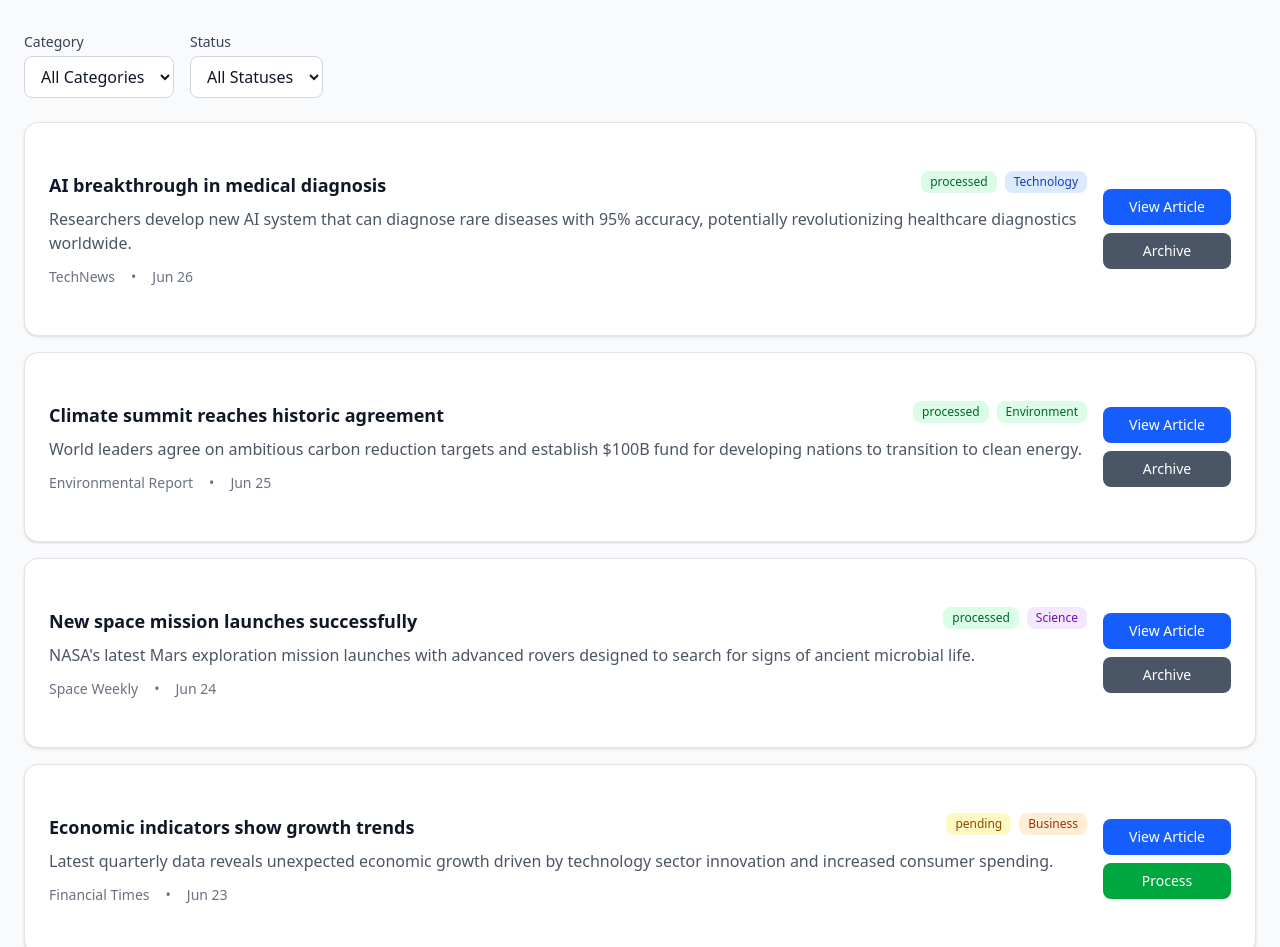
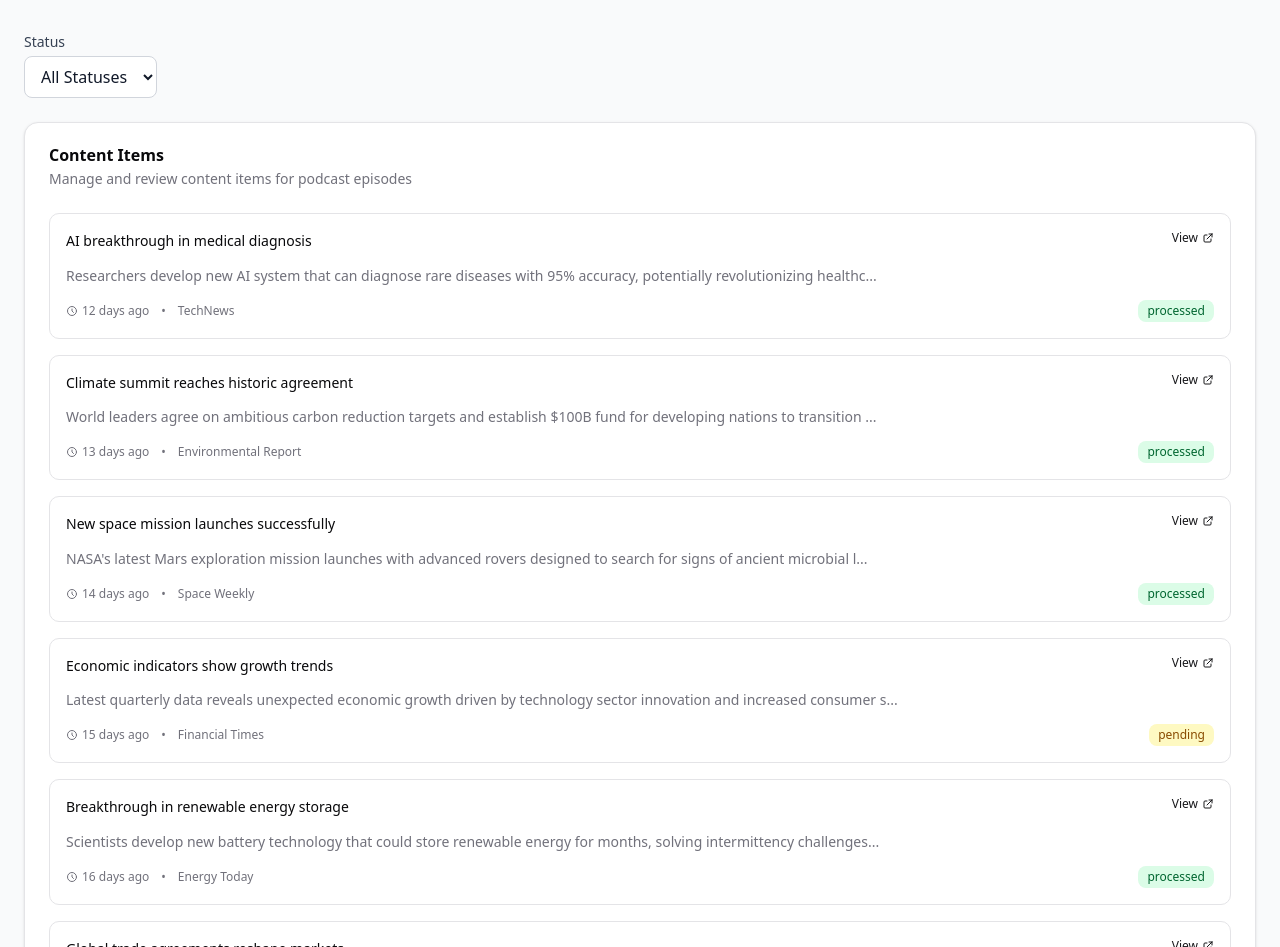
Before and after one commit to wmeints/agenttalks, a SvelteKit app in the folder apps/dashboard/: page /content in a window 1280 px wide. Shown: the part 165-1112 px from the top of the page. Built offline with nearby package versions, Linux system fonts and the light colour scheme.

Commit message:
Add improved layout for the content page

```diff
--- a/apps/dashboard/src/routes/content/+page.svelte
+++ b/apps/dashboard/src/routes/content/+page.svelte
@@ -10,7 +10,6 @@
 			summary: "Researchers develop new AI system that can diagnose rare diseases with 95% accuracy, potentially revolutionizing healthcare diagnostics worldwide.",
 			url: "https://technews.com/ai-medical-breakthrough",
 			source: "TechNews",
-			category: "Technology",
 			date: new Date('2025-06-26'),
 			status: "processed"
 		},
@@ -20,7 +19,6 @@
 			summary: "World leaders agree on ambitious carbon reduction targets and establish $100B fund for developing nations to transition to clean energy.",
 			url: "https://enviro-report.com/climate-summit-agreement",
 			source: "Environmental Report",
-			category: "Environment",
 			date: new Date('2025-06-25'),
 			status: "processed"
 		},
@@ -30,7 +28,6 @@
 			summary: "NASA's latest Mars exploration mission launches with advanced rovers designed to search for signs of ancient microbial life.",
 			url: "https://spaceweekly.com/mars-mission-launch",
 			source: "Space Weekly",
-			category: "Science",
 			date: new Date('2025-06-24'),
 			status: "processed"
 		},
@@ -40,7 +37,6 @@
 			summary: "Latest quarterly data reveals unexpected economic growth driven by technology sector innovation and increased consumer spending.",
 			url: "https://financialtimes.com/economic-growth-trends",
 			source: "Financial Times",
-			category: "Business",
 			date: new Date('2025-06-23'),
 			status: "pending"
 		},
@@ -50,7 +46,6 @@
 			summary: "Scientists develop new battery technology that could store renewable energy for months, solving intermittency challenges.",
 			url: "https://energytoday.com/battery-breakthrough",
 			source: "Energy Today",
-			category: "Technology",
 			date: new Date('2025-06-22'),
 			status: "processed"
 		},
@@ -60,7 +55,6 @@
 			summary: "New international trade partnerships emerge as countries adapt to changing economic landscapes and digital commerce growth.",
 			url: "https://tradereport.com/global-agreements",
 			source: "Trade Report",
-			category: "Business",
 			date: new Date('2025-06-21'),
 			status: "archived"
 		}
@@ -73,6 +67,23 @@
 		});
 	}
 
+	// Function to get relative date (like on homepage)
+	function getRelativeDate(date: Date) {
+		const now = new Date();
+		const diffTime = Math.abs(now.getTime() - date.getTime());
+		const diffDays = Math.ceil(diffTime / (1000 * 60 * 60 * 24));
+
+		if (diffDays === 1) return 'Today';
+		if (diffDays === 2) return 'Yesterday';
+		return `${diffDays - 1} days ago`;
+	}
+
+	// Function to truncate text
+	function truncateText(text: string, maxLength: number = 120) {
+		if (text.length <= maxLength) return text;
+		return text.substring(0, maxLength) + '...';
+	}
+
 	function getStatusColor(status: string) {
 		switch (status) {
 			case 'processed': return 'bg-green-100 text-green-800 dark:bg-green-900 dark:text-green-300';
@@ -82,27 +93,45 @@
 		}
 	}
 
-	function getCategoryColor(category: string) {
-		switch (category) {
-			case 'Technology': return 'bg-blue-100 text-blue-800 dark:bg-blue-900 dark:text-blue-300';
-			case 'Environment': return 'bg-green-100 text-green-800 dark:bg-green-900 dark:text-green-300';
-			case 'Science': return 'bg-purple-100 text-purple-800 dark:bg-purple-900 dark:text-purple-300';
-			case 'Business': return 'bg-orange-100 text-orange-800 dark:bg-orange-900 dark:text-orange-300';
-			default: return 'bg-gray-100 text-gray-800 dark:bg-gray-900 dark:text-gray-300';
+	let selectedStatus = 'all';
+	let currentPage = 1;
+	const itemsPerPage = 10;
+
+	$: filteredItems = contentItems.filter(item => {
+		const statusMatch = selectedStatus === 'all' || item.status === selectedStatus;
+		return statusMatch;
+	});
+
+	$: statuses = [...new Set(contentItems.map(item => item.status))];
+
+	$: totalPages = Math.ceil(filteredItems.length / itemsPerPage);
+	$: paginatedItems = filteredItems.slice(
+		(currentPage - 1) * itemsPerPage,
+		currentPage * itemsPerPage
+	);
+
+	// Reset to first page when filter changes
+	$: if (selectedStatus) {
+		currentPage = 1;
+	}
+
+	function goToPage(page: number) {
+		if (page >= 1 && page <= totalPages) {
+			currentPage = page;
 		}
 	}
 
-	let selectedCategory = 'all';
-	let selectedStatus = 'all';
+	function nextPage() {
+		if (currentPage < totalPages) {
+			currentPage++;
+		}
+	}
 
-	$: filteredItems = contentItems.filter(item => {
-		const categoryMatch = selectedCategory === 'all' || item.category === selectedCategory;
-		const statusMatch = selectedStatus === 'all' || item.status === selectedStatus;
-		return categoryMatch && statusMatch;
-	});
-
-	$: categories = [...new Set(contentItems.map(item => item.category))];
-	$: statuses = [...new Set(contentItems.map(item => item.status))];
+	function previousPage() {
+		if (currentPage > 1) {
+			currentPage--;
+		}
+	}
 </script>
 
 <svelte:head>
@@ -118,20 +147,6 @@
 	<!-- Filters -->
 	<div class="mb-6 flex flex-col sm:flex-row gap-4">
 		<div class="flex flex-col">
-			<label for="category" class="text-sm font-medium text-gray-700 dark:text-gray-300 mb-1">Category</label>
-			<select
-				id="category"
-				bind:value={selectedCategory}
-				class="px-3 py-2 border border-gray-300 dark:border-gray-600 rounded-md bg-white dark:bg-gray-800 text-gray-900 dark:text-gray-100"
-			>
-				<option value="all">All Categories</option>
-				{#each categories as category}
-					<option value={category}>{category}</option>
-				{/each}
-			</select>
-		</div>
-
-		<div class="flex flex-col">
 			<label for="status" class="text-sm font-medium text-gray-700 dark:text-gray-300 mb-1">Status</label>
 			<select
 				id="status"
@@ -146,65 +161,117 @@
 		</div>
 	</div>
 
-	<!-- Content Items Grid -->
+	<!-- Content Items List -->
+	<Card>
+		<CardHeader>
+			<CardTitle>Content Items</CardTitle>
+			<CardDescription>
+				Manage and review content items for podcast episodes
+			</CardDescription>
+		</CardHeader>
+		<CardContent>
 			<div class="space-y-4">
-		{#each filteredItems as item}
-			<Card class="hover:shadow-lg transition-shadow duration-200">
-				<CardContent class="p-6">
-					<div class="flex flex-col lg:flex-row lg:items-center lg:justify-between gap-4">
-						<div class="flex-1">
-							<div class="flex items-start justify-between mb-2">
-								<h3 class="text-lg font-semibold text-gray-900 dark:text-white">
-									{item.title}
-								</h3>
-								<div class="flex gap-2 ml-4">
+				{#each paginatedItems as item (item.id)}
+					<div class="p-4 border rounded-lg hover:bg-muted/50 transition-colors">
+						<div class="space-y-3">
+							<!-- Title and URL -->
+							<div class="flex items-start justify-between">
+								<h4 class="font-medium text-sm leading-relaxed flex-1 pr-4">{item.title}</h4>
+								<a
+									href={item.url}
+									target="_blank"
+									rel="noopener noreferrer"
+									class="text-primary hover:underline text-xs flex items-center space-x-1 flex-shrink-0"
+								>
+									<span>View</span>
+									<svg class="w-3 h-3" fill="none" stroke="currentColor" viewBox="0 0 24 24">
+										<path stroke-linecap="round" stroke-linejoin="round" stroke-width="2" d="M10 6H6a2 2 0 00-2 2v10a2 2 0 002 2h10a2 2 0 002-2v-4M14 4h6m0 0v6m0-6L10 14"></path>
+									</svg>
+								</a>
+							</div>
+
+							<!-- Summary -->
+							<p class="text-sm text-muted-foreground leading-relaxed">
+								{truncateText(item.summary)}
+							</p>
+
+							<!-- Metadata row -->
+							<div class="flex items-center justify-between text-xs text-muted-foreground">
+								<div class="flex items-center space-x-3">
+									<span class="flex items-center space-x-1">
+										<svg class="w-3 h-3" fill="none" stroke="currentColor" viewBox="0 0 24 24">
+											<path stroke-linecap="round" stroke-linejoin="round" stroke-width="2" d="M12 8v4l3 3m6-3a9 9 0 11-18 0 9 9 0 0118 0z"></path>
+										</svg>
+										<span>{getRelativeDate(item.date)}</span>
+									</span>
+									<span>•</span>
+									<span>{item.source}</span>
+								</div>
+								<div class="flex items-center space-x-2">
 									<Badge class={getStatusColor(item.status)}>
 										{item.status}
 									</Badge>
-									<Badge class={getCategoryColor(item.category)}>
-										{item.category}
-									</Badge>
 								</div>
 							</div>
-							<p class="text-gray-600 dark:text-gray-400 mb-3 line-clamp-2">
-								{item.summary}
-							</p>
-							<div class="flex items-center gap-4 text-sm text-gray-500 dark:text-gray-400">
-								<span>{item.source}</span>
-								<span>•</span>
-								<span>{formatDate(item.date)}</span>
 						</div>
 					</div>
-						<div class="flex gap-2 lg:flex-col lg:w-32">
-							<button class="flex-1 lg:flex-none bg-blue-600 hover:bg-blue-700 text-white px-4 py-2 rounded-md text-sm font-medium transition-colors duration-200">
-								View Article
-							</button>
-							{#if item.status === 'pending'}
-								<button class="flex-1 lg:flex-none bg-green-600 hover:bg-green-700 text-white px-4 py-2 rounded-md text-sm font-medium transition-colors duration-200">
-									Process
-								</button>
-							{:else if item.status === 'processed'}
-								<button class="flex-1 lg:flex-none bg-gray-600 hover:bg-gray-700 text-white px-4 py-2 rounded-md text-sm font-medium transition-colors duration-200">
-									Archive
-								</button>
-							{/if}
-						</div>
-					</div>
-				</CardContent>
-			</Card>
 				{/each}
 			</div>
 
 			{#if filteredItems.length === 0}
-		<div class="text-center py-12">
-			<p class="text-gray-500 dark:text-gray-400 text-lg">No content items found matching your filters.</p>
+				<div class="text-center py-8 text-muted-foreground">
+					<svg class="w-12 h-12 mx-auto mb-4 opacity-50" fill="none" stroke="currentColor" viewBox="0 0 24 24">
+						<path stroke-linecap="round" stroke-linejoin="round" stroke-width="2" d="M9 12h6m-6 4h6m2 5H7a2 2 0 01-2-2V5a2 2 0 012-2h5.586a1 1 0 01.707.293l5.414 5.414a1 1 0 01.293.707V19a2 2 0 01-2 2z"></path>
+					</svg>
+					<p class="text-sm">No content items found matching your filters</p>
+					<p class="text-xs mt-1">Try adjusting your filter criteria</p>
+				</div>
+			{:else}
+				<!-- Pagination Controls -->
+				<div class="mt-6 pt-4 border-t">
+					<div class="flex items-center justify-between">
+						<p class="text-xs text-muted-foreground">
+							Showing {(currentPage - 1) * itemsPerPage + 1} to {Math.min(currentPage * itemsPerPage, filteredItems.length)} of {filteredItems.length} items
+						</p>
+
+						{#if totalPages > 1}
+							<div class="flex items-center space-x-2">
+								<button
+									on:click={previousPage}
+									disabled={currentPage === 1}
+									class="px-3 py-1 text-xs border rounded-md hover:bg-muted/50 disabled:opacity-50 disabled:cursor-not-allowed"
+								>
+									Previous
+								</button>
+
+								<div class="flex items-center space-x-1">
+									{#each Array(totalPages) as _, i}
+										{@const page = i + 1}
+										{#if page === 1 || page === totalPages || (page >= currentPage - 1 && page <= currentPage + 1)}
+											<button
+												on:click={() => goToPage(page)}
+												class="w-8 h-8 text-xs border rounded-md hover:bg-muted/50 {currentPage === page ? 'bg-primary text-primary-foreground' : ''}"
+											>
+												{page}
+											</button>
+										{:else if page === currentPage - 2 || page === currentPage + 2}
+											<span class="text-xs text-muted-foreground">...</span>
+										{/if}
+									{/each}
+								</div>
+
+								<button
+									on:click={nextPage}
+									disabled={currentPage === totalPages}
+									class="px-3 py-1 text-xs border rounded-md hover:bg-muted/50 disabled:opacity-50 disabled:cursor-not-allowed"
+								>
+									Next
+								</button>
 							</div>
 						{/if}
-
-	<!-- Add New Content Button -->
-	<div class="mt-8 text-center">
-		<button class="bg-green-600 hover:bg-green-700 text-white px-6 py-3 rounded-md font-medium transition-colors duration-200">
-			+ Add Content Item
-		</button>
 					</div>
 				</div>
+			{/if}
+		</CardContent>
+	</Card>
+</div>
```
Lines whose indentation alone changed are shown as unchanged.
